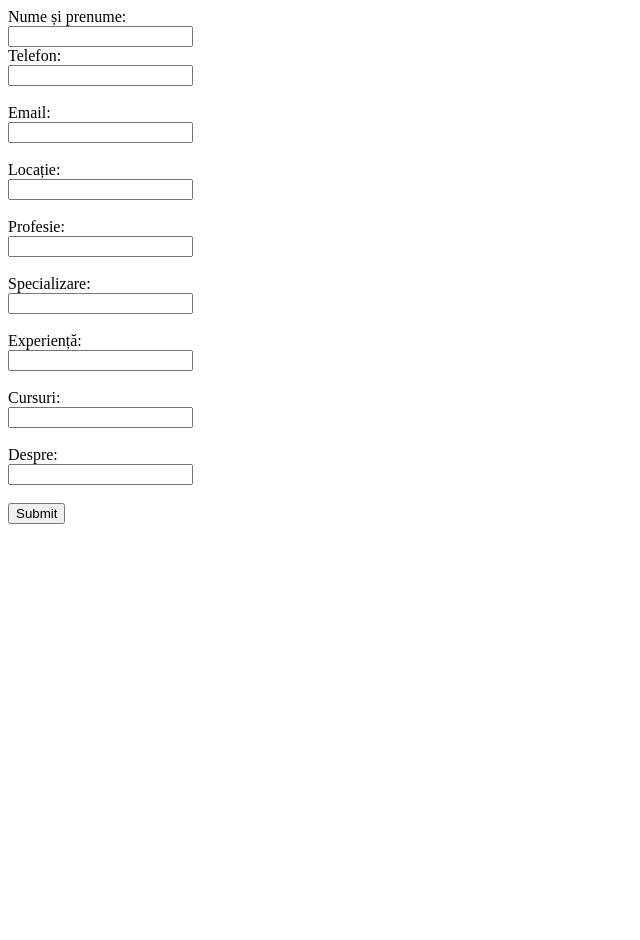
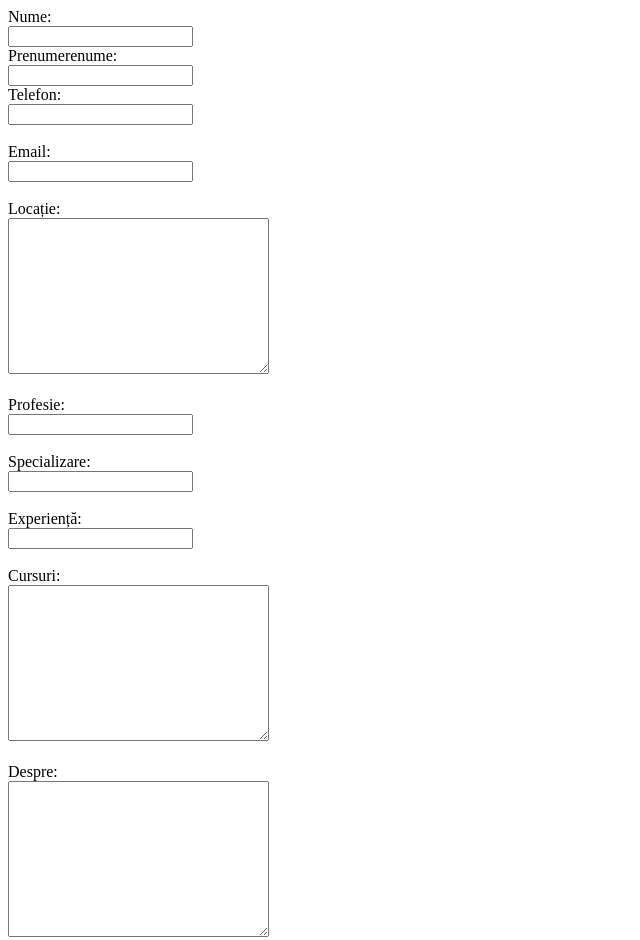
Before and after one commit to hirjoabaioan/fiziosearch.github.io, a plain HTML site: page templates/insert.html in a window 1280 px wide. Shown: the top 940 px of the page, without its empty margins (0-640 px from the left). Before the commit the page ends 800 px from the top, so only its background shows below. Drawn offline with nearby package versions, Linux system fonts and the light colour scheme.

Commit message:
change insert

```diff
--- a/static/js/insert.js
+++ b/static/js/insert.js
@@ -1,5 +1,6 @@
 function copyToClipboard(){
     var name = $('#name').val();
+    var prename = $('#prename').val();
     var phoneNumber = $('#phoneNumber').val();
     var email = $('#email').val();
     var address = $('#address').val();
@@ -17,6 +18,7 @@ function copyToClipboard(){
             "id": "",<br>
             "picture": ".jpeg",<br>
             "name": "${name}",<br>
+            "prename": "${prename}",<br>
             "phoneNumber": "${phoneNumber}",<br>
             "email": "${email}",<br>
             "address": [${address}],<br>
--- a/templates/insert.html
+++ b/templates/insert.html
@@ -12,8 +12,11 @@
 </head>
 <body>
     <div>
-        <label for="name">Nume și prenume: </label><br>
+        <label for="name">Nume: </label><br>
         <input type="text" id="name" name="name"><br>
+
+        <label for="prename">Prenumerenume: </label><br>
+        <input type="text" id="prename" name="prename"><br>
 
         <label for="phoneNumber">Telefon: </label><br>
         <input type="text" id="phoneNumber" name="phoneNumber"><br><br>
@@ -22,7 +25,7 @@
         <input type="text" id="email" name="email"><br><br>
 
         <label for="address">Locație: </label><br>
-        <input type="text" id="address" name="address"><br><br>
+        <textarea name="address" id="address" cols="30" rows="10"></textarea><br><br>
 
         <label for="profession">Profesie: </label><br>
         <input type="text" id="profession" name="profession"><br><br>
@@ -34,10 +37,10 @@
         <input type="text" id="exp" name="exp"><br><br>
 
         <label for="courses">Cursuri: </label><br>
-        <input type="text" id="courses" name="courses"><br><br>
+        <textarea name="courses" id="courses" cols="30" rows="10"></textarea><br><br>
 
         <label for="about">Despre: </label><br>
-        <input type="text" id="about" name="about"><br><br>
+        <textarea name="about" id="about" cols="30" rows="10"></textarea><br><br>
 
         <button type="submit" onclick="copyToClipboard()">Submit</button>
       </div>
```
